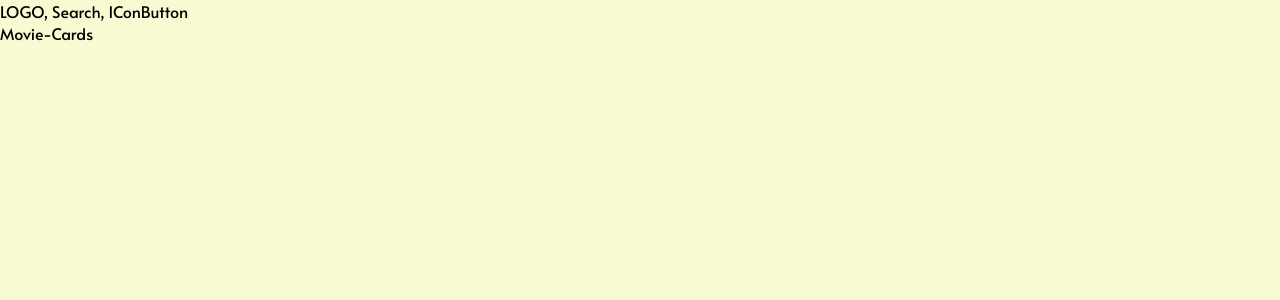
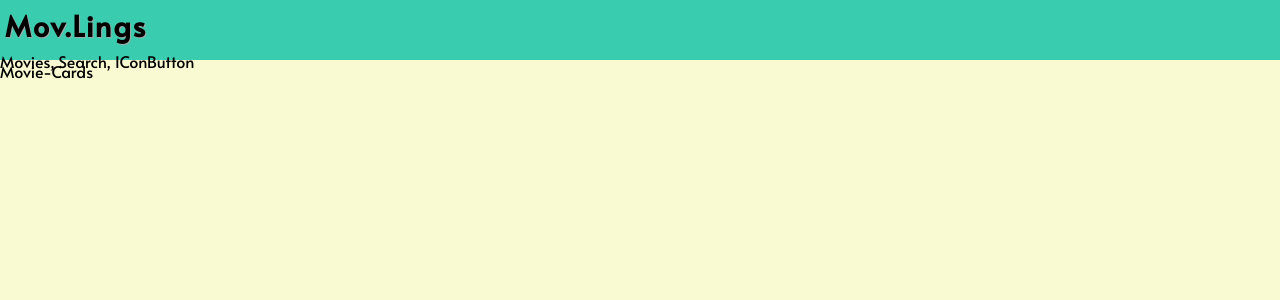
Before and after one commit to aruppert/movelings, a React (Create React App) app: page / in a window 1280 px wide. Shown: the top 300 px of the page. Built offline with nearby package versions, Linux system fonts and the light colour scheme.

Commit message:
add svg icons, add searchinput

```diff
--- a/src/App.js
+++ b/src/App.js
@@ -1,11 +1,13 @@
 import React from "react";
 import GlobalStyles from "./GlobalStyles";
+import Header from "./components/Header";
 
 function App() {
   return (
     <>
       <GlobalStyles />
-      <header>LOGO, Search, IConButton</header>
+      <Header />
+
       <main>Movie-Cards</main>
     </>
   );
--- a/src/GlobalStyles.js
+++ b/src/GlobalStyles.js
@@ -9,6 +9,7 @@ export default function GlobalStyle() {
         *::before,
         *::after {
           box-sizing: border-box;
+          margin: 0;
         }
 
         body {
--- /dev/null
+++ b/src/components/Header.js
@@ -0,0 +1,17 @@
+import React from "react";
+import styled from "@emotion/styled";
+import Logo from "./Logo";
+
+const AppBar = styled.header`
+  background: #3accaf;
+  height: 60px;
+`;
+
+export default function Header() {
+  return (
+    <AppBar>
+      <Logo text="Mov.Lings" />
+      Movies, Search, IConButton
+    </AppBar>
+  );
+}
--- /dev/null
+++ b/src/components/Logo.js
@@ -0,0 +1,15 @@
+import React from "react";
+import styled from "@emotion/styled";
+
+const Title = styled.h1`
+  margin: 0;
+  font-size: 1.8em;
+  color: black;
+  text-shadow: 1px 1px 1px darkgrey;
+  padding: 5px;
+  letter-spacing: 2px;
+`;
+
+export default function Logo({ text }) {
+  return <Title> {text}</Title>;
+}
```
Also changed, not shown: src/components/Search.js (added, +15 -0 lines).
